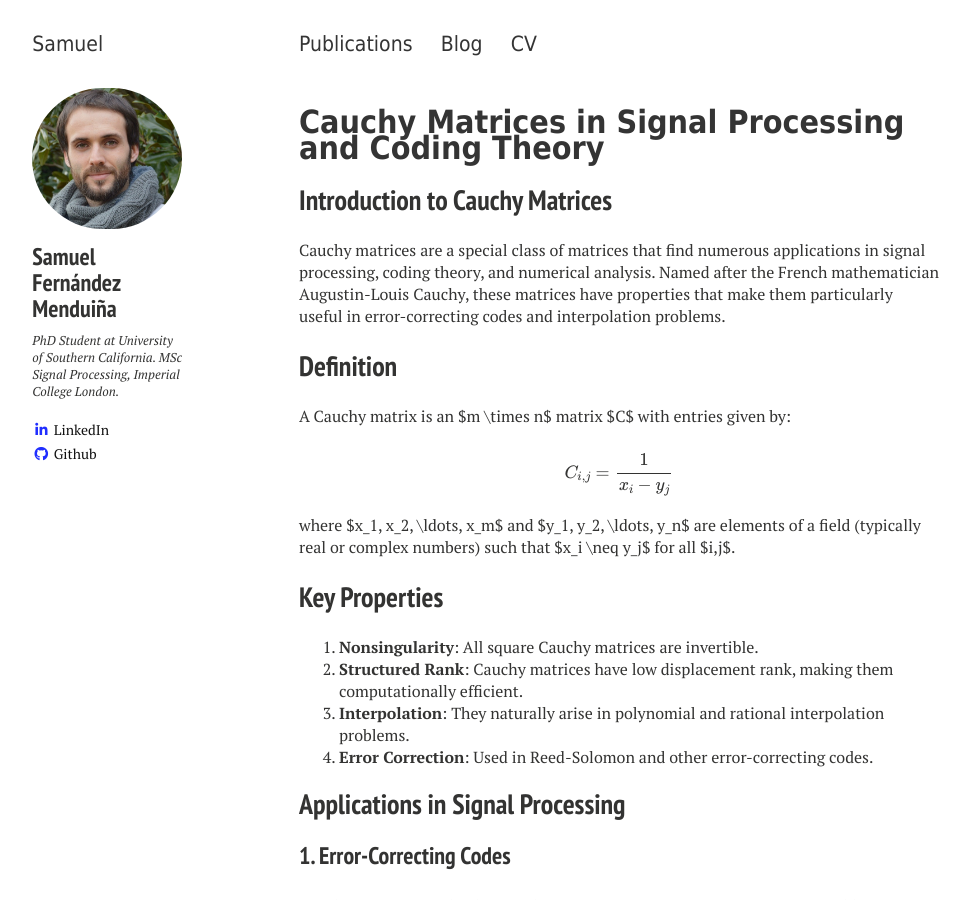
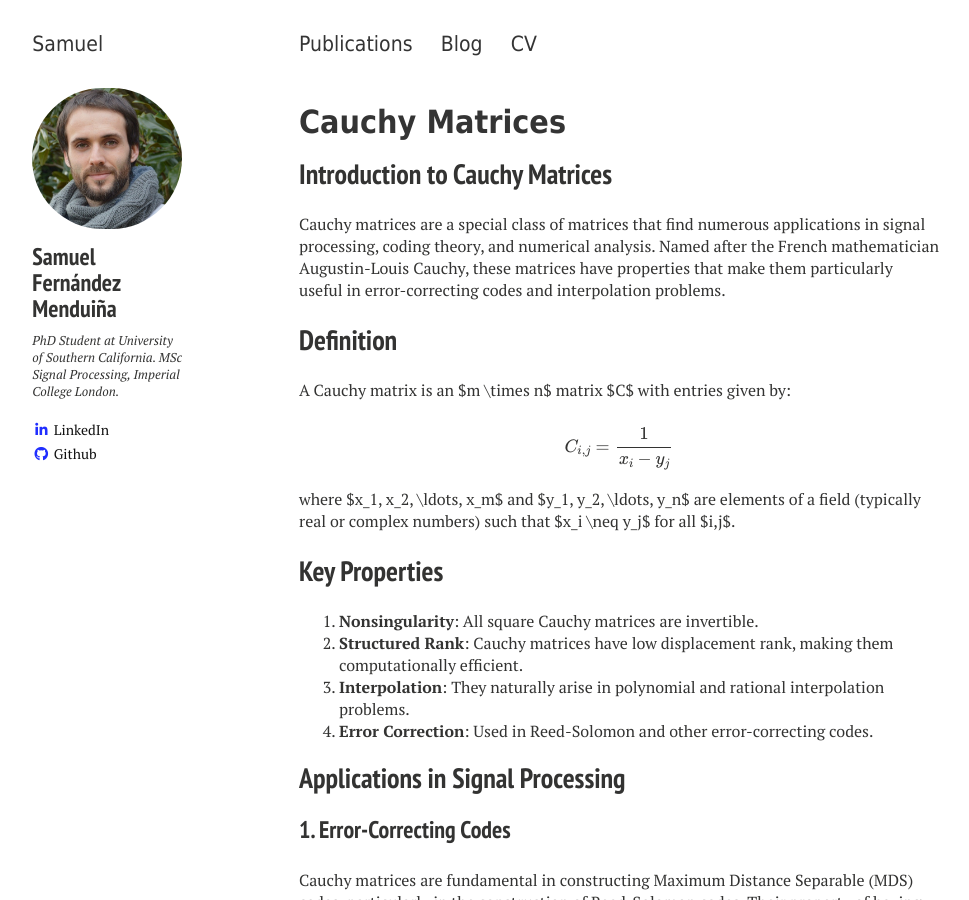
Before and after one commit to sf219/sf219.github.io, a Jekyll site: the page built from _posts/2025-08-02-cauchy-matrices.md, in a window 1280 px wide and 900 px high. Shown: the whole window, without its empty margins (21-990 px from the left). Built offline with Jekyll 4.4.1, drawn with Linux system fonts in a browser that asks for light colours; nearby versions of some CDN libraries; formulas are drawn with MathJax 3; some of the changed text lies outside the part shown.

Commit message:
new Cauchy

```diff
--- a/_posts/2025-08-02-cauchy-matrices.md
+++ b/_posts/2025-08-02-cauchy-matrices.md
@@ -1,9 +1,9 @@
 ---
 layout: post
-title: "Cauchy Matrices in Signal Processing and Coding Theory"
-description: "An introduction to Cauchy matrices and their applications in error correction and signal processing"
+title: "Cauchy Matrices"
+description: "An introduction to Cauchy matrices"
 comments: true
-tags: [mathematics, signal_processing, coding_theory, matrices]
+tags: [mathematics, signal_processing, matrices]
 ---
 
 ## Introduction to Cauchy Matrices
```
